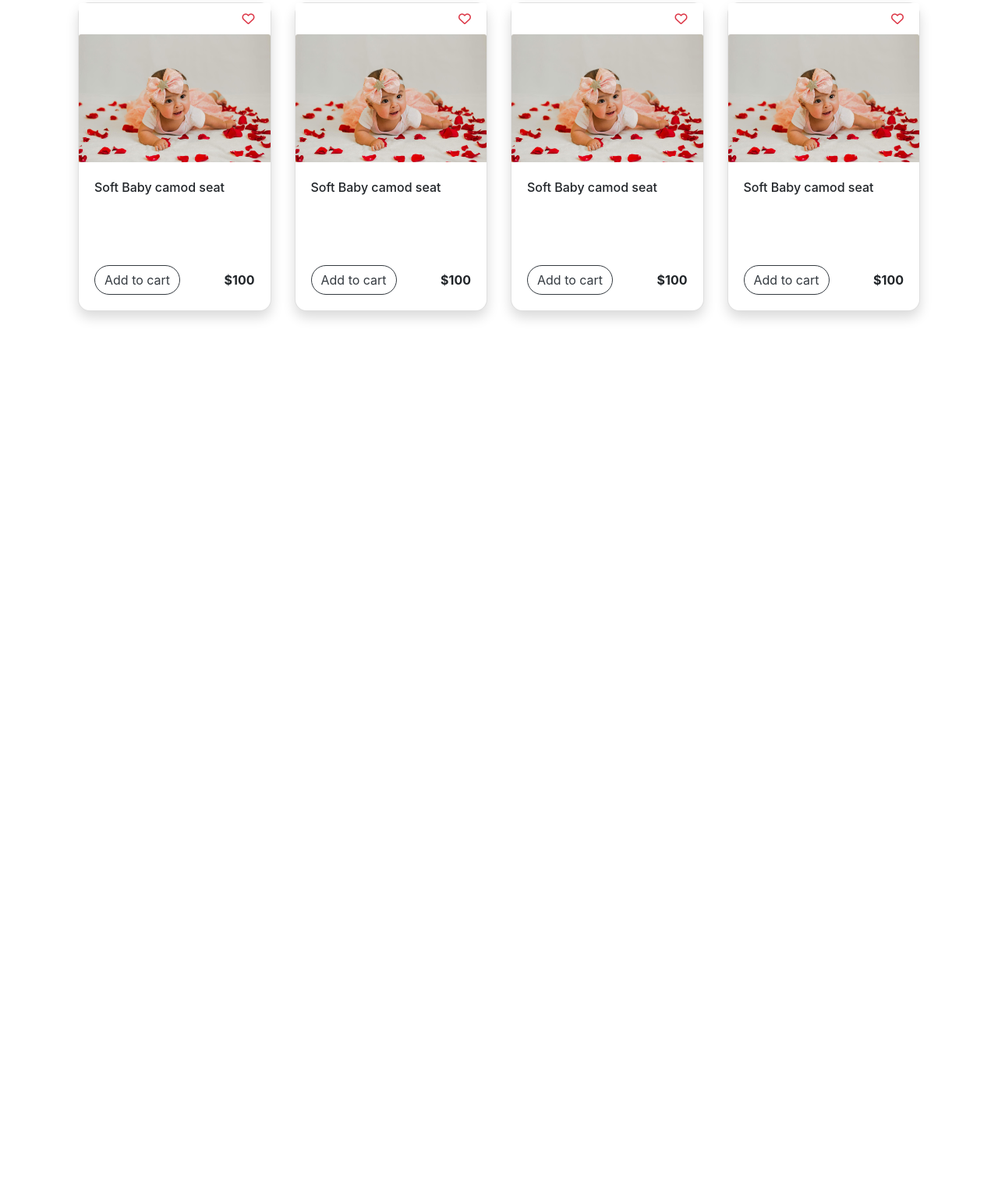
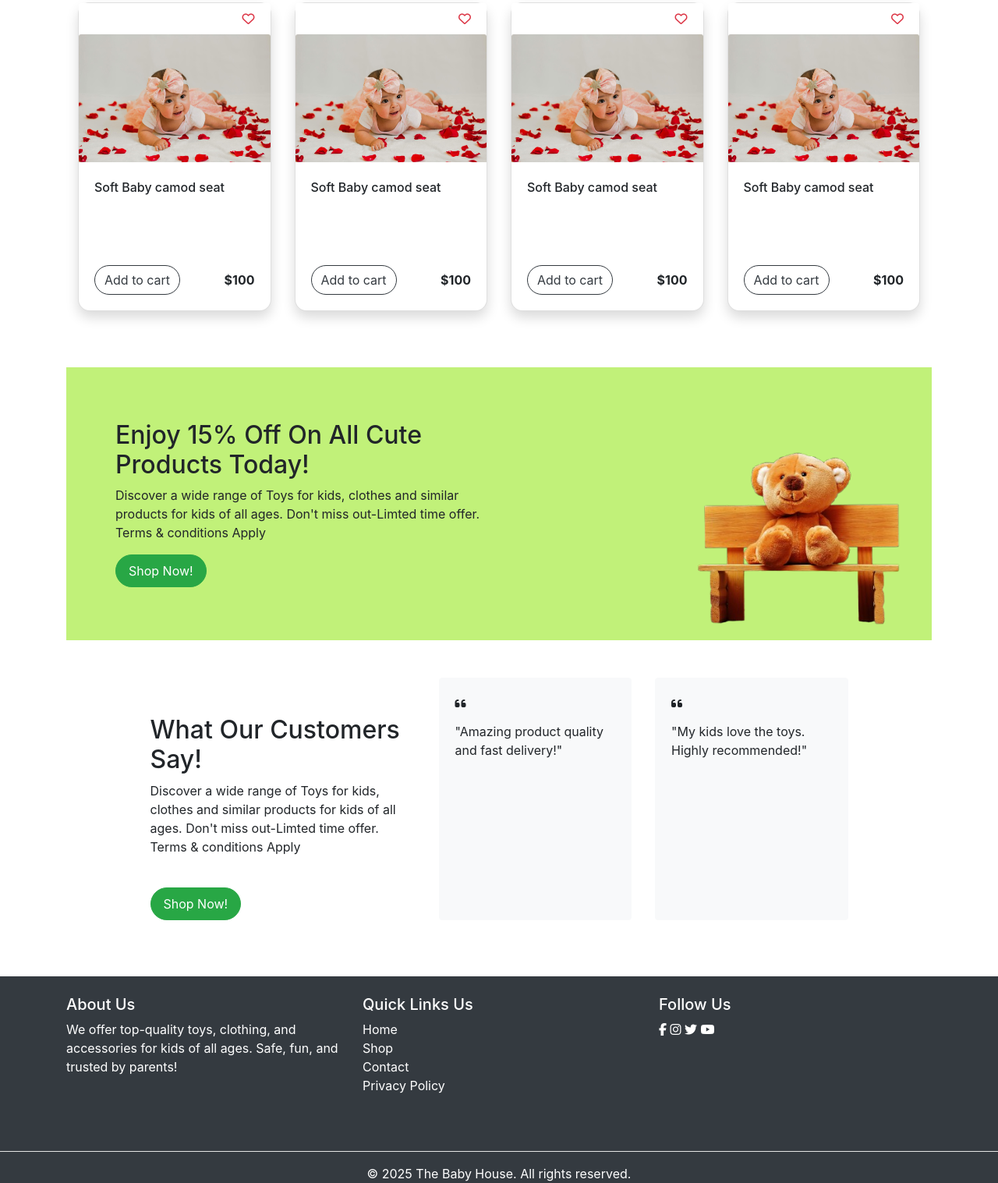
Before and after one commit to Kalyanisunil/The_baby-House, a plain HTML site: page index.html in a window 1280 px wide. Shown: the part 1557-3074 px from the top of the page at 78% size. Before the commit the page ends 1980 px from the top, so only its background shows below. Drawn offline with nearby package versions, Linux system fonts and the light colour scheme.

Commit message:
added review secction and footer

```diff
--- a/index.html
+++ b/index.html
@@ -19,6 +19,12 @@
     <script src="https://cdnjs.cloudflare.com/ajax/libs/popper.js/1.16.0/umd/popper.min.js"></script>
     <script src="https://maxcdn.bootstrapcdn.com/bootstrap/4.5.0/js/bootstrap.min.js"></script>
     <link rel="stylesheet" href="style.css" />
+
+    <script type="text/javascript">
+      function addProduct(){
+        window.alert("Product added succesfully!");
+      }
+    </script>
   </head>
 
   <body>
@@ -217,7 +223,7 @@
         <div class="card-body ">
           <p class="card-title  " style="height: 6rem; font-weight: 500;">Soft Baby camod seat</p>
          <div class="d-flex justify-content-between align-items-center mt-3">
-          <a href="" class="btn rounded-pill btn-outline-dark ">Add to cart</a>
+          <a href="" class="btn rounded-pill btn-outline-dark " onclick="addProduct()">Add to cart</a>
         <p class="mb-0 font-weight-bold ">$100</p></div>
         </div>
       </div>
@@ -329,12 +335,106 @@
     </div>
 
 
+    <div class="container mt-5" style="background-color: rgba(164, 235, 58, 0.677);">
+  <div class="row align-items-center">
+    <div class="col-md-6">
+      <h2 class="text-capitalize ml-5">Enjoy 15% off on all cute products Today!</h2>
+      <p class="ml-5">Discover a wide range of Toys for kids, clothes and similar products for kids of all ages. Don't miss out-Limted time offer.
+        Terms & conditions Apply
+      </p>
+      <a
+              class="btn btn-lg btn-success rounded-pill text-white ml-5"
+               style="font-size: 1rem">Shop Now!</a
+        >
+ </div>
+    <div class="col-md-6 text-right">
+      <img src="teddy.png" alt="" class="img-fluid">
+    </div>
+  </div>
+</div>
+
+<!-- customer review -->
+<section >
+  <div class="container mt-5">
+  <div class="row justify-content-center">
+     <div class="col-md-4 mb-4">
+      <h2 class="text-capitalize text-md-start mt-5">What our customers say!</h2>
+      <p class="text-md-start">Discover a wide range of Toys for kids, clothes and similar products for kids of all ages. Don't miss out-Limted time offer.
+        Terms & conditions Apply
+      </p>
+      <a
+              class="btn btn-lg btn-success rounded-pill text-white mt-4 "
+               style="font-size: 1rem">Shop Now!</a
+        >
+ </div>
+    <div class="col-sm-6 col-md-4 col-lg-3 mb-4">
+      <div class="card h-100 border-light bg-light">
+        <div class="card-body">
+          <div class="card-title">
+            <i class="fa fa-quote-left"></i>
+          </div>
+          <p class="card-text">"Amazing product quality and fast delivery!"</p>
+        </div>
+
+      </div>
+    </div>
+
+    <div class="col-sm-6 col-md-4 col-lg-3 mb-4">
+      <div class="card h-100 border-light bg-light">
+        <div class="card-body">
+          <div class="card-title">
+            <i class="fa fa-quote-left"></i>
+          </div>
+          <p class="card-text">"My kids love the toys. Highly recommended!"</p>
+        </div>
+      </div>
+    </div>
+
+
+
+  </div>
+</div>
+
+</section>
+
+
   </div>
 </div>
 
 
 </div>
 </div>
+<footer class="bg-dark text-white mt-5">
+  <div class="container py-4">
+    <div class="row">
+      <div class="col-md-4 mb-3">
+        <h5>About Us</h5>
+         <p>We offer top-quality toys, clothing, and accessories for kids of all ages. Safe, fun, and trusted by parents!</p>
+      </div>
+       <div class="col-md-4 mb-3">
+        <h5>Quick Links Us</h5>
+        <ul class="list-unstyled">
+           <li><a href="#" class="text-white text-decoration-none">Home</a></li>
+          <li><a href="#" class="text-white text-decoration-none">Shop</a></li>
+          <li><a href="#" class="text-white text-decoration-none">Contact</a></li>
+          <li><a href="#" class="text-white text-decoration-none">Privacy Policy</a></li>
+        </ul>
+      </div>
+      <div class="col-md-4 mb-3">
+        <h5>Follow Us</h5>
+        <a href="#" class="text-white me-2"><i class="fab fa-facebook-f"></i></a>
+        <a href="#" class="text-white me-2"><i class="fab fa-instagram"></i></a>
+        <a href="#" class="text-white me-2"><i class="fab fa-twitter"></i></a>
+        <a href="#" class="text-white"><i class="fab fa-youtube"></i></a>
+      </div>
+    </div>
+
+  </div>
+  <hr class="bg-white">
+    <div class="text-center">
+      <p class="mb-0">&copy; 2025 The Baby House. All rights reserved.</p>
+    </div>
+</footer>
 
   </body>
 </html>
```
Also changed, not shown: js.html (added, +17 -0 lines), js.js (added), teddy.png (added), 1 other file.
